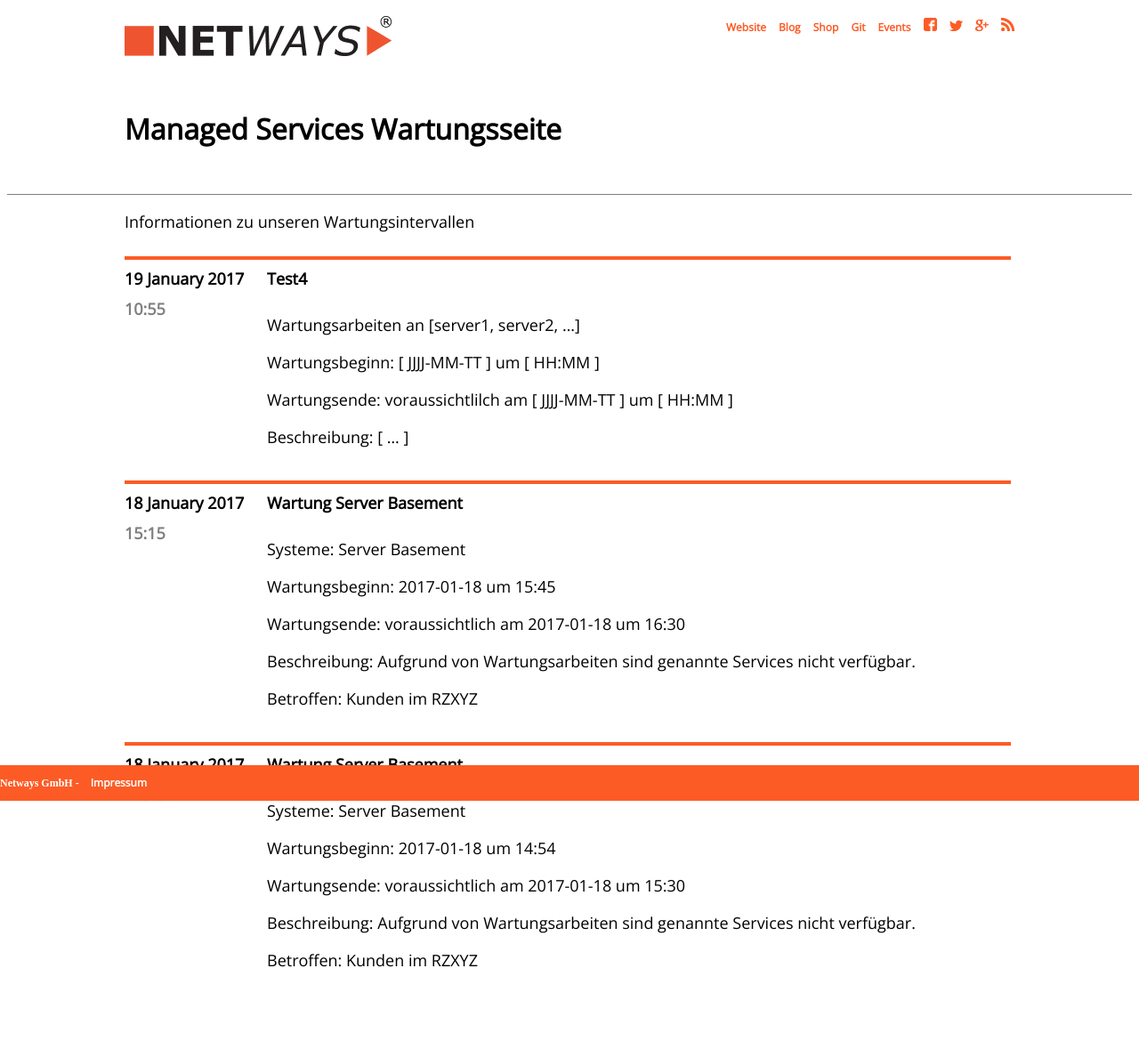
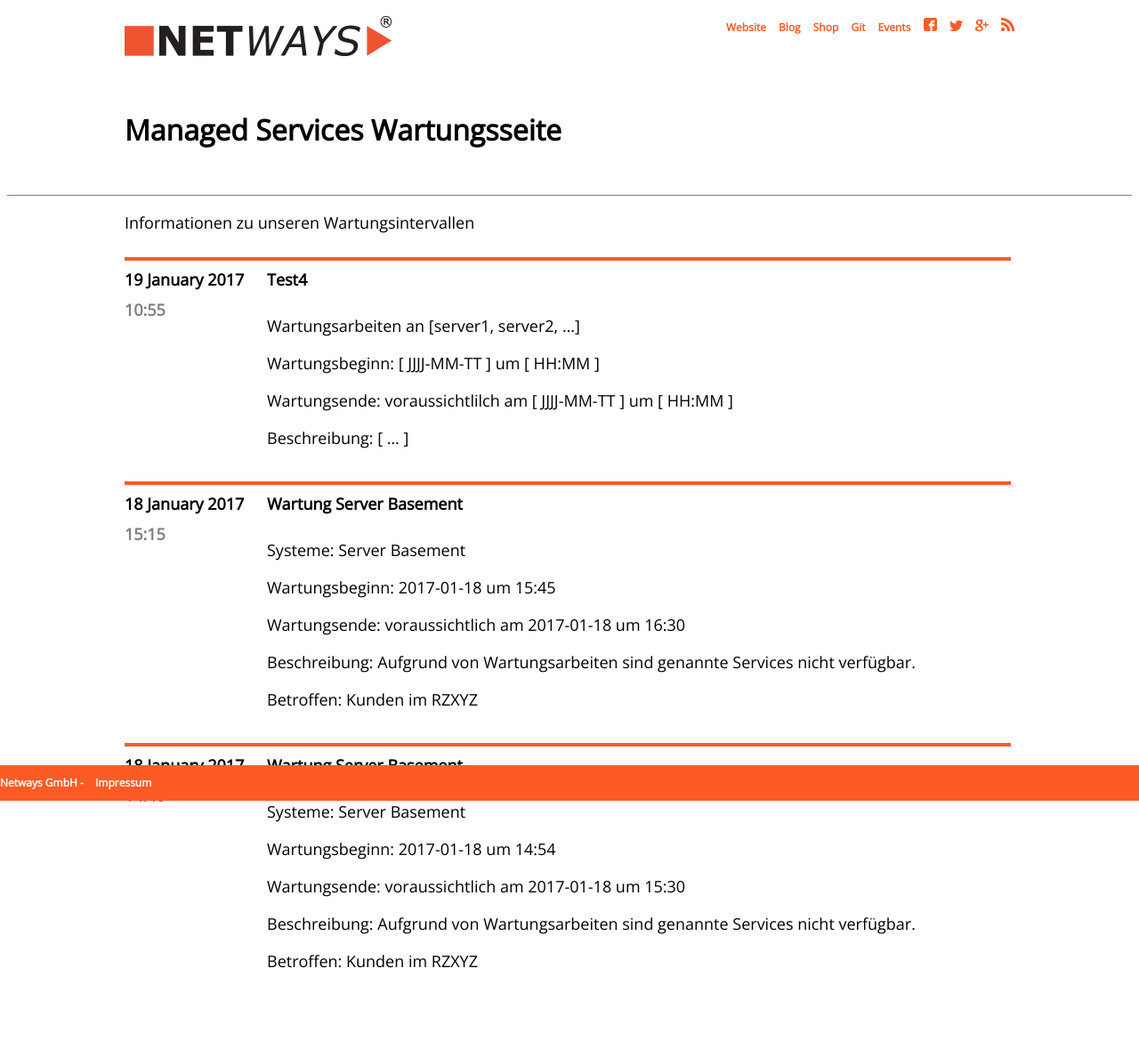
Before and after one commit to Storagegirl/storagegirl.github.io, a Jekyll site: the page built from index.html, in a window 1280 px wide. Shown: the whole page at 89% size. Built offline with Jekyll 4.4.1, drawn with Linux system fonts in a browser that asks for light colours.

Commit message:
Update main.css

```diff
--- a/css/main.css
+++ b/css/main.css
@@ -1,6 +1,8 @@
 body {
     background-color: white;
     margin-bottom: 50px;
+    font-family: 'Open Sans', sans-serif;
+    color: black;
 }
 
 footer {
@@ -21,19 +23,7 @@
     text-decoration: none;
 }
 
-h1 {
-    font-family: 'Open Sans', sans-serif;
-    color: black;
-}
-
-h2 {
-    font-family: 'Open Sans', sans-serif;
-    color: black;
-}
-
 p {
-    font-family: 'Open Sans', sans-serif;
-    color: black;
     font-size: 18px;
     text-align: left;
 }
@@ -41,7 +31,6 @@
 a {
     display: inline-block;
     margin-left: 10px;
-    font-family: 'Open Sans', sans-serif;
     font-weight: bold;
     color: #FD5B25;
     font-size: 12px;
@@ -65,7 +54,6 @@
 }
 
 .boxsocial {
-    font-family: 'Open Sans', sans-serif;
     float: left;
     text-align: right;
     padding-top: 10px;
@@ -74,7 +62,6 @@
 }
 
 .boxheader {
-    font-family: 'Open Sans', sans-serif;
     clear: left;
     text-align: left;
     padding-top: 10px;
@@ -87,7 +74,6 @@
     font-weight: bold;
     float: left;
     width: 160px;
-    font-family: 'Open Sans', sans-serif;
     color: black;
     font-size: 18px;
 }
@@ -97,7 +83,6 @@
     font-weight: bold;
     float: left;
     width: 160px;
-    font-family: 'Open Sans', sans-serif;
     color: gray;
     font-size: 18px;
 }
@@ -107,7 +92,6 @@
     font-weight: bold;
     float: left;
     width: 836px;
-    font-family: 'Open Sans', sans-serif;
     color: black;
     font-size: 18px;
     padding-bottom: 10px;
@@ -117,7 +101,6 @@
     text-align: left;
     float: left;
     width: 836px;
-    font-family: 'Open Sans', sans-serif;
     color: black;
     font-size: 18px;
     padding-bottom: 10px;
```
